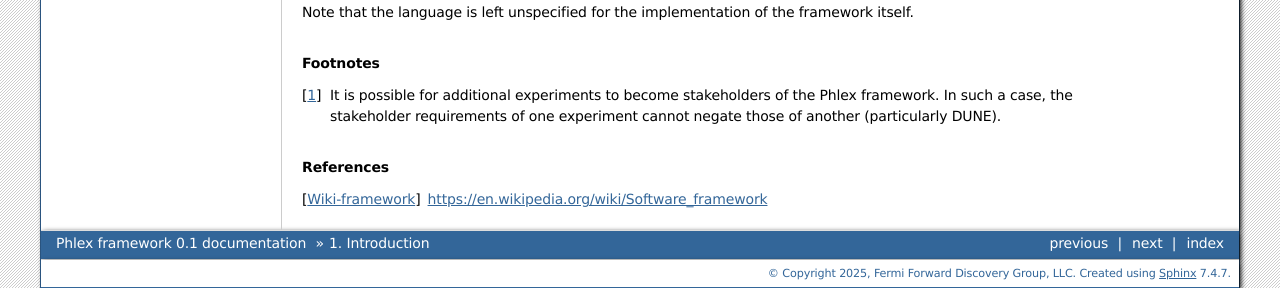
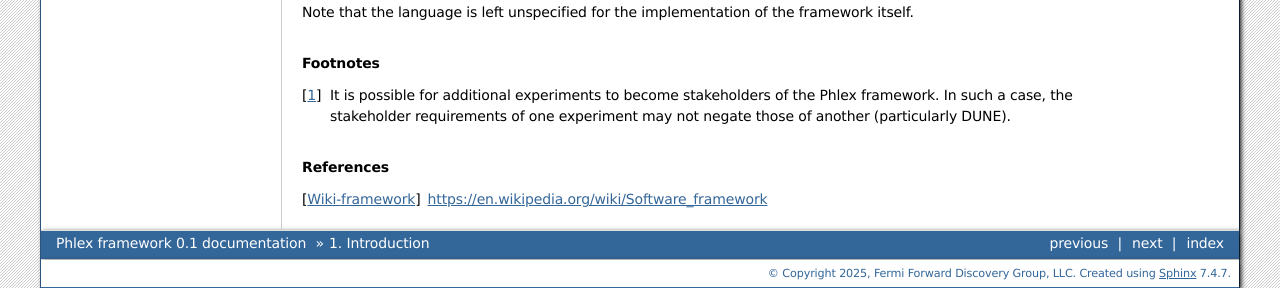
Before and after one commit to Framework-R-D/phlex-design, a Sphinx documentation site: the page built from doc/introduction.rst, in a window 1280 px wide. Shown: the part 1154-1442 px from the top of the page. Built offline with Sphinx 7.4.7, drawn with Linux system fonts in a browser that asks for light colours; formulas are drawn with MathJax 3.

Commit message:
Sundry corrections

```diff
--- a/doc/introduction.rst
+++ b/doc/introduction.rst
@@ -59,7 +59,7 @@ Note that the language is left unspecified for the implementation of the framewo
 .. rubric:: Footnotes
 
 .. [#f1] It is possible for additional experiments to become stakeholders of the Phlex framework.
-         In such a case, the stakeholder requirements of one experiment cannot negate those of another (particularly DUNE).
+         In such a case, the stakeholder requirements of one experiment may not negate those of another (particularly DUNE).
 
 .. only:: html
 
--- a/doc/requirements.rst
+++ b/doc/requirements.rst
@@ -7,7 +7,7 @@ Framework requirements
 ---------------------------
 
 | Jama Connect entry: `DUNE STKH #1 <https://fnal-prod.jamacloud.com/perspective.req?projectId=63&docId=14536>`__
-| See :numref:`scheduling:Building the data-flow graph`
+| See :numref:`scheduling:Topology of the data-flow graph`
 
 .. table::
     :widths: 15 85
@@ -27,7 +27,7 @@ Framework requirements
 ^^^^^^^^^^^^^^^^^^^^^^^^^^^^^^^^^^^^^^^^^^^^^
 
 | Jama Connect entry: `DUNE STKH #111 <https://fnal-prod.jamacloud.com/perspective.req?projectId=63&docId=14847>`__
-| See :numref:`scheduling:Building the data-flow graph`, :numref:`data_organization:Conceptual Nature`, :numref:`algorithms:Framework registration`
+| See :numref:`scheduling:Topology of the data-flow graph`, :numref:`data_organization:Conceptual Nature`, :numref:`algorithms:Framework registration`
 
 .. table::
     :widths: 15 85
@@ -290,7 +290,7 @@ Jama Connect entry: `DUNE STKH #19 <https://fnal-prod.jamacloud.com/perspective.
 ------------------------------------------
 
 | Jama Connect entry: `DUNE STKH #20 <https://fnal-prod.jamacloud.com/perspective.req?projectId=63&docId=14562>`__
-| See :numref:`scheduling:Building the data-flow graph`, :numref:`data_organization:Conceptual Nature`
+| See :numref:`scheduling:Topology of the data-flow graph`, :numref:`data_organization:Conceptual Nature`
 
 .. table::
     :widths: 15 85
```
Also changed, not shown: doc/conceptual_design.rst (+5 -5 lines), 1 other file.
